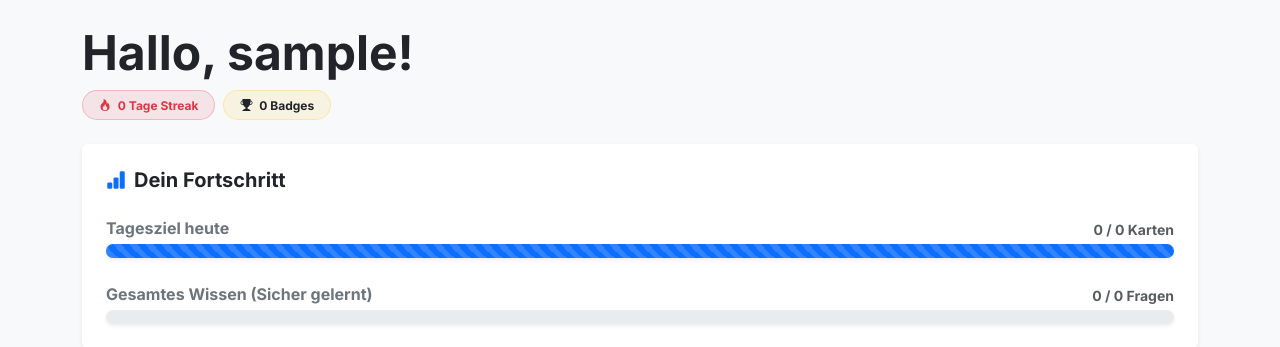
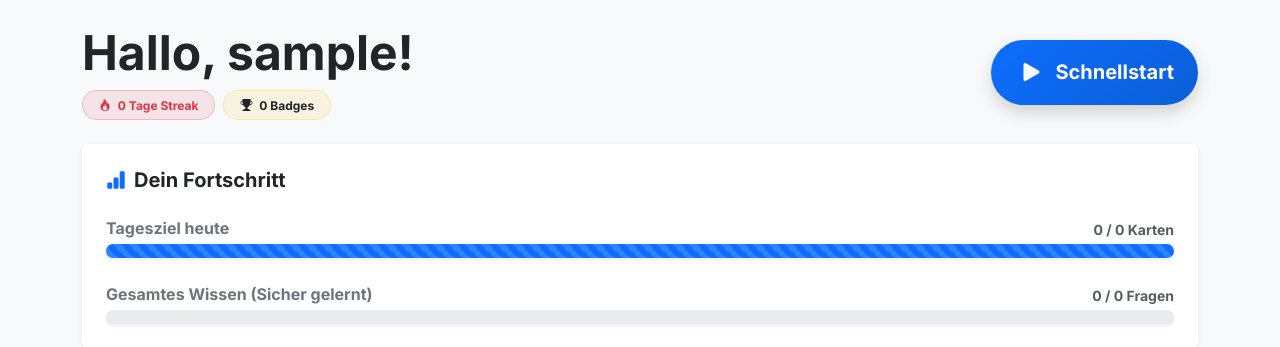
Before and after one commit to bastitopp/topp-nfs, a Flask app: page / in a window 1280 px wide. Shown: the part 75-422 px from the top of the page. Run offline with Flask 3, Linux system fonts and the light colour scheme; the visitor is signed in with stand-in values (Sample User, id 1); data that the repository does not hold is empty; some libraries are stand-ins or nearby versions.

Commit message:
Release Version 1.3.4 - Fixes

```diff
--- a/app/templates/index.html
+++ b/app/templates/index.html
@@ -50,7 +50,8 @@
 
 <div class="dashboard-wrapper animate__animated animate__fadeIn">
 
-    <div class="mb-4">
+    <div class="d-flex flex-column flex-md-row justify-content-between align-items-md-center gap-3 mb-4">
+        <div>
             <h1 class="fw-bold mb-1 display-5 text-break">Hallo, {{ current_user.real_name if current_user.real_name else current_user.username }}!</h1>
             <div class="d-flex flex-wrap gap-2 mt-2">
                 <span class="badge bg-danger bg-opacity-10 text-danger border border-danger border-opacity-25 rounded-pill px-3 py-2 small">
@@ -59,6 +60,14 @@
                 <span class="badge bg-warning bg-opacity-10 text-dark border border-warning border-opacity-25 rounded-pill px-3 py-2 small">
                     <i class="bi bi-trophy-fill me-1"></i> {{ current_user.badges|length }} Badges
                 </span>
+            </div>
+        </div>
+
+        <div class="d-grid d-md-block">
+            <button onclick="startQuickLearn()" class="btn btn-primary rounded-pill shadow fw-bold px-4 py-3 d-flex align-items-center justify-content-center gap-2 border-0" style="background: linear-gradient(135deg, #0d6efd, #0b5ed7);">
+                <i class="bi bi-play-fill fs-2 lh-1"></i>
+                <span class="fs-5 text-nowrap">Schnellstart</span>
+            </button>
         </div>
     </div>
 
@@ -229,6 +238,12 @@
 </div>
 
 <script>
+// Schnellstart: Leitet direkt auf die URL /learn/Alle um
+// Das vermeidet riesige URLs und schützt das Backend vor "Bad Gateway"
+function startQuickLearn() {
+    window.location.href = "{{ url_for('learn.learn', category_path='Alle') }}";
+}
+
 // Manuelles Toggle System
 window.manualToggle = function(rowElement) {
     const content = rowElement.nextElementSibling;
--- a/app/utils.py
+++ b/app/utils.py
@@ -14,11 +14,9 @@ fsrs_scheduler = FSRS()
 
 def get_current_limits():
     """Gibt die aktiven Tageslimits zurück. Prüft, ob der Nutzer sie für heute aufgehoben hat."""
-    # Standardwerte
     max_rev = 50
     max_new = 20
 
-    # Wenn der Nutzer heute auf "Weiterlernen" geklickt hat, Limits quasi deaktivieren (auf 99999 setzen)
     if session.get('ignore_limit_date') == datetime.utcnow().strftime('%Y-%m-%d'):
         max_rev = 99999
         max_new = 99999
@@ -67,10 +65,18 @@ def award_badges(user):
 def get_next_card(user, paths, force=False, exclude_id=None):
     """Sucht die nächste fällige Karte basierend auf FSRS und Dringlichkeit mit dynamischen Tageslimits."""
     now = datetime.utcnow()
-    conditions = [Card.category.like(f"{p}%") for p in paths]
-    filter_cond = or_(*conditions)
 
-    due_query = UserProgress.query.join(Card).filter(UserProgress.user_id==user.id, filter_cond)
+    # NEU: Prüfen, ob der Nutzer über "Schnellstart" (Alle Kategorien) lernt.
+    # Verhindert Monster-Queries in der Datenbank.
+    is_all = "Alle" in paths or not paths or paths == [""]
+
+    due_query = UserProgress.query.join(Card).filter(UserProgress.user_id==user.id)
+
+    if not is_all:
+        conditions = [Card.category.like(f"{p}%") for p in paths]
+        filter_cond = or_(*conditions)
+        due_query = due_query.filter(filter_cond)
+
     if exclude_id:
         due_query = due_query.filter(Card.id != exclude_id)
 
@@ -78,7 +84,6 @@ def get_next_card(user, paths, force=False, exclude_id=None):
     MAX_REVIEWS_PER_DAY, MAX_NEW_CARDS_PER_DAY = get_current_limits()
 
     if not force:
-        # 1. PRÜFE WIEDERHOLUNGEN (Reviews)
         reviews_done_today = UserProgress.query.filter(
             UserProgress.user_id == user.id,
             UserProgress.last_review >= today_start,
@@ -91,7 +96,6 @@ def get_next_card(user, paths, force=False, exclude_id=None):
             if due:
                 return due.card, due
 
-    # 2. PRÜFE NEUE KARTEN
     new_cards_learned_today = UserProgress.query.filter(
         UserProgress.user_id == user.id,
         UserProgress.reps == 1,
@@ -100,7 +104,11 @@ def get_next_card(user, paths, force=False, exclude_id=None):
 
     if new_cards_learned_today < MAX_NEW_CARDS_PER_DAY:
         sub = db.session.query(UserProgress.card_id).filter(UserProgress.user_id==user.id)
-        new_query = Card.query.filter(filter_cond, ~Card.id.in_(sub))
+        new_query = Card.query.filter(~Card.id.in_(sub))
+
+        if not is_all:
+            new_query = new_query.filter(filter_cond)
+
         if exclude_id:
             new_query = new_query.filter(Card.id != exclude_id)
 
@@ -108,7 +116,6 @@ def get_next_card(user, paths, force=False, exclude_id=None):
     else:
         new = None
 
-    # 3. FALLBACKS & ERZWUNGENES LERNEN
     if not new and force:
         res = due_query.order_by(func.random()).first()
         return (res.card, None) if res else (None, None)
@@ -212,7 +219,6 @@ def get_learning_stats(user):
         .order_by(func.count(Card.id).desc())\
         .limit(3).all()
 
-    # --- NEU: Tagesziel-Berechnung ---
     daily_done = reviews_done_today + new_done_today
     daily_total = daily_done + display_due + display_new
 
```
Also changed, not shown: app/routes/learn.py (+8 -8 lines). Lines whose indentation alone changed are shown as unchanged.
